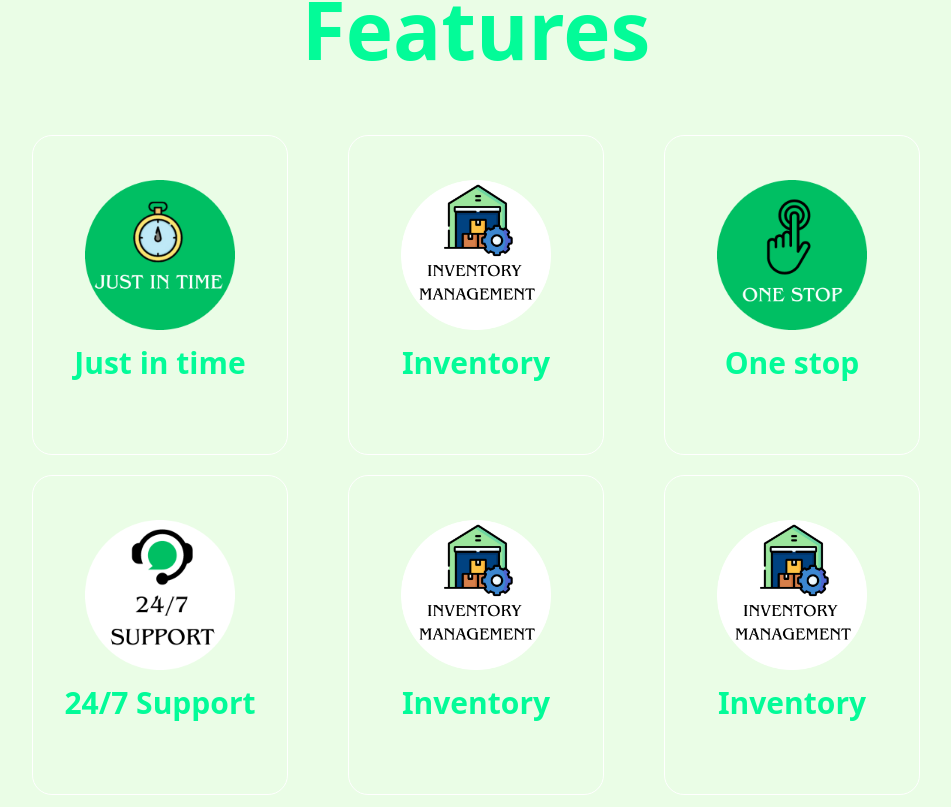
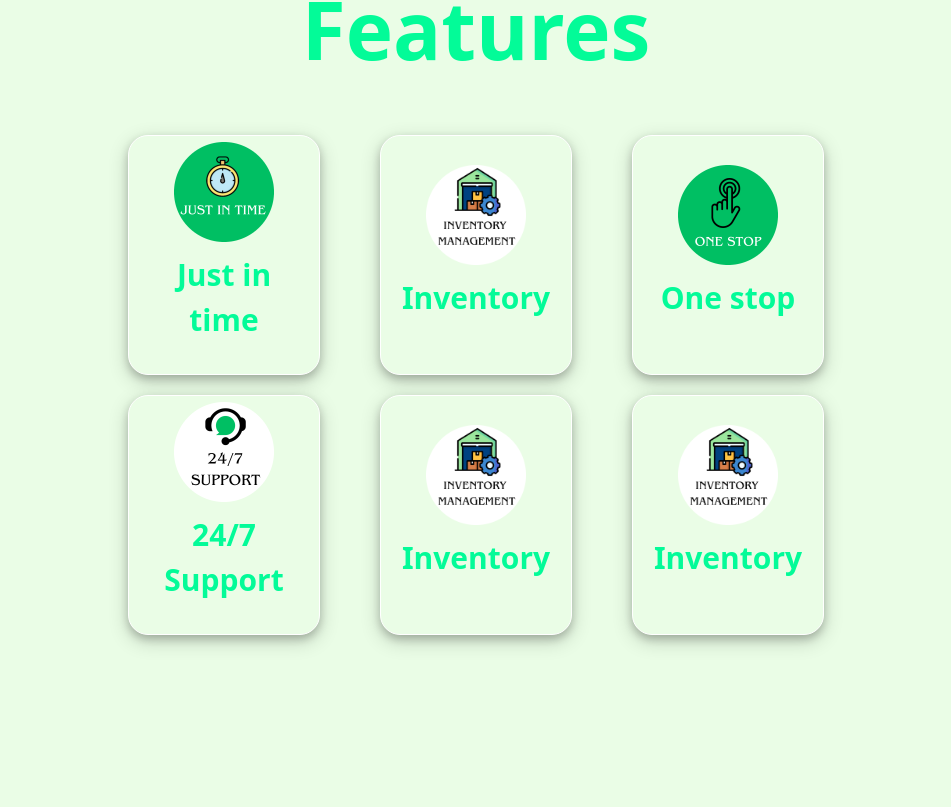
Before and after one commit to Hardikaz/PUDI, a React (Create React App) app in the folder pudi-app/: page / in a window 1280 px wide. Shown: the part 2433-3240 px from the top of the page, without its empty margins (164-1115 px from the left). Built offline with nearby package versions, Linux system fonts and the light colour scheme.

Commit message:
Done small changes

```diff
--- a/pudi-app/src/App.css
+++ b/pudi-app/src/App.css
@@ -269,8 +269,8 @@
   /* FEATURE_CARD CARD */
 
   .Card{
-  height: 40vh;
-  width: 20vw;
+  height: 30vh;
+  width: 15vw;
   border: 2px solid blanchedalmond;
   /* background-color: blanchedalmond; */
   background-color: var(--bg_color);
@@ -282,11 +282,13 @@
   align-items: center;
   border-radius: 20px;
   border: 1px solid white;
+  box-shadow: 0 4px 8px 0 rgba(0, 0, 0, 0.2), 0 6px 20px 0 rgba(0, 0, 0, 0.19);
+
   }
 
   .Card .Card_icon img{
-    height: 150px;
-    width: 150px;
+    height: 100px;
+    width: 100px;
 
   }
 
--- a/pudi-app/src/Components/features.jsx
+++ b/pudi-app/src/Components/features.jsx
@@ -12,6 +12,7 @@
              <Card src={JustInTime} name="Just in time"/>
              <Card src={Inventory} name="Inventory"/>
              <Card src={OneStop} name="One stop"/>
+
              <Card src={Support} name="24/7 Support"/>
              <Card src={Inventory} name="Inventory"/>
              <Card src={Inventory} name="Inventory"/>
```
